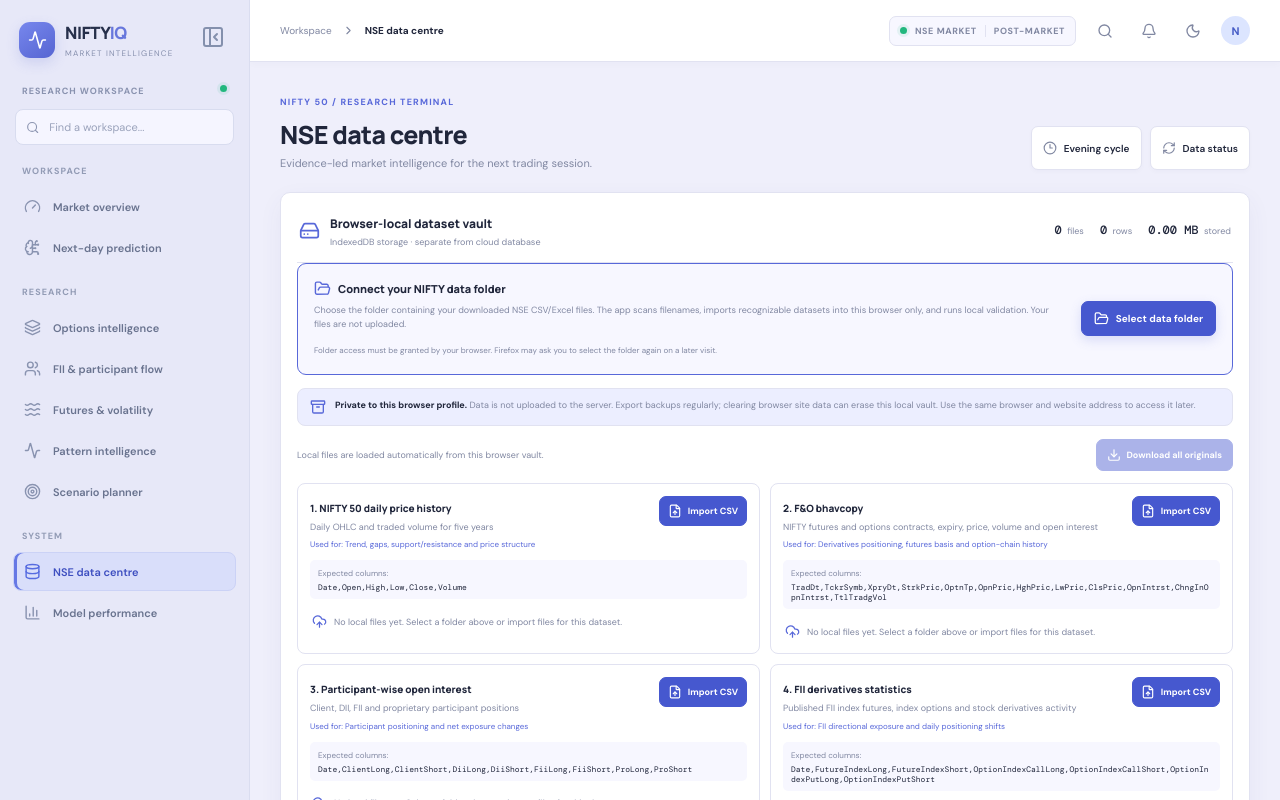
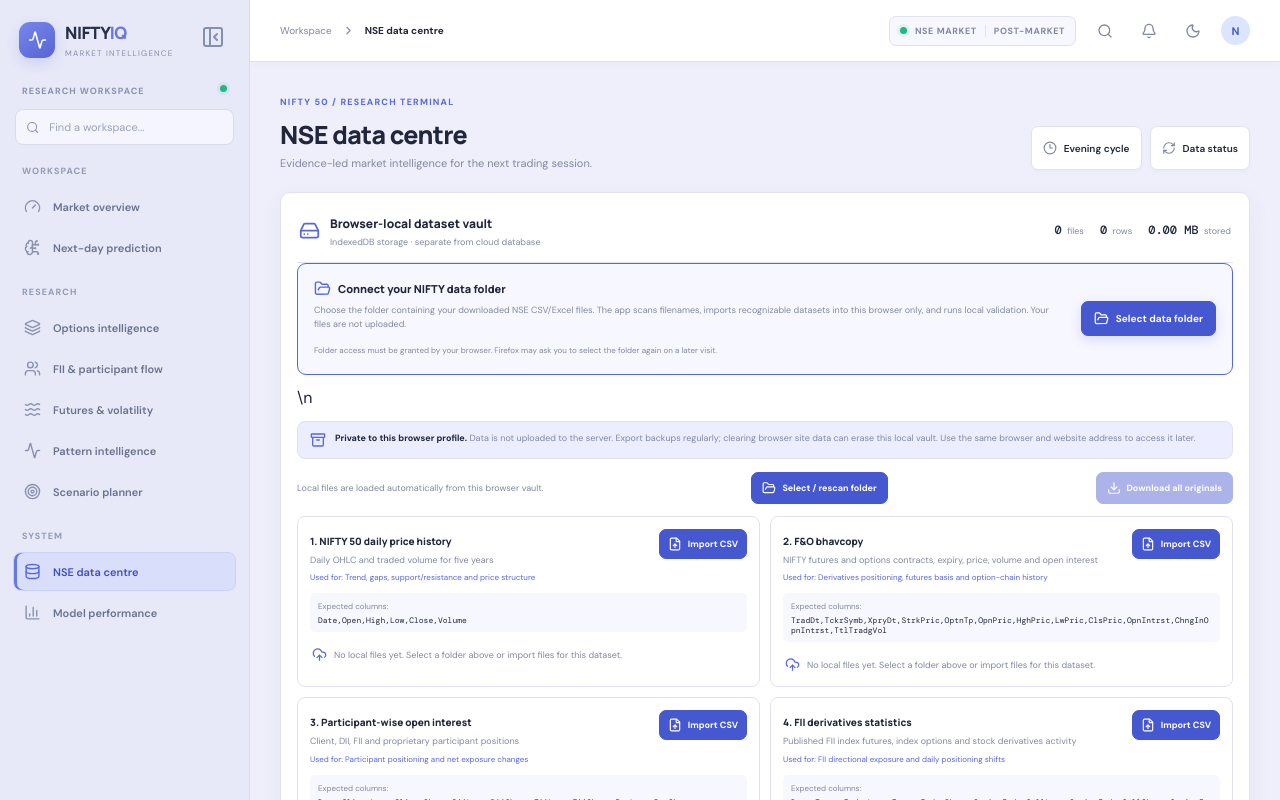
Before and after one commit to naveenm2020it-glitch/Nifty_Predictor, a React (Vite) app: page / in a window 1280 px wide. Shown: the top 800 px of the page. Built offline with nearby package versions, Linux system fonts and the light colour scheme.

Commit message:
Keep folder picker available for repeat scans after vault restore

```diff
--- a/src/components/DataVault.tsx
+++ b/src/components/DataVault.tsx
@@ -56,10 +56,10 @@ export default function DataVault(){const [files,setFiles]=useState<StoredFile[]
  useEffect(()=>{if(files.length>0&&busy===null&&!report){void analyze();}},[files.length,busy]);
  return <div className="vault">
   <div className="vault-summary"><div><HardDrive/><div><b>Browser-local dataset vault</b><small>IndexedDB storage · separate from cloud database</small></div></div><div className="vault-stats"><span><b>{totals.files}</b> files</span><span><b>{totals.rows.toLocaleString()}</b> rows</span><span><b>{(totals.bytes/1048576).toFixed(2)} MB</b> stored</span></div></div>
-  {showFolderPrompt&&<div className="vault-folder-prompt"><div><b><FolderOpen size={17}/> Connect your NIFTY data folder</b><p>Choose the folder containing your downloaded NSE CSV/Excel files. The app scans filenames, imports recognizable datasets into this browser only, and runs local validation. Your files are not uploaded.</p><small>Folder access must be granted by your browser. Firefox may ask you to select the folder again on a later visit.</small></div><button className="primary" onClick={()=>folderRef.current?.click()}><FolderOpen size={15}/> Select data folder</button><input ref={folderRef} type="file" hidden multiple {...({ webkitdirectory: "", directory: "" } as any)} accept=".csv,.xlsx,.xls" onChange={e=>importFolder(e.target.files)}/></div>}
+  {showFolderPrompt&&<div className="vault-folder-prompt"><div><b><FolderOpen size={17}/> Connect your NIFTY data folder</b><p>Choose the folder containing your downloaded NSE CSV/Excel files. The app scans filenames, imports recognizable datasets into this browser only, and runs local validation. Your files are not uploaded.</p><small>Folder access must be granted by your browser. Firefox may ask you to select the folder again on a later visit.</small></div><button className="primary" onClick={()=>folderRef.current?.click()}><FolderOpen size={15}/> Select data folder</button></div>}\n  <input ref={folderRef} type="file" hidden multiple {...({ webkitdirectory: "", directory: "" } as any)} accept=".csv,.xlsx,.xls" onChange={e=>{void importFolder(e.target.files);e.currentTarget.value="";}}/>
   {folderSummary&&<div className="vault-notice"><FolderOpen size={16}/><span>{folderSummary}</span><button onClick={()=>folderRef.current?.click()}>Rescan folder</button></div>}
   <div className="vault-notice"><Archive size={16}/><span><b>Private to this browser profile.</b> Data is not uploaded to the server. Export backups regularly; clearing browser site data can erase this local vault. Use the same browser and website address to access it later.</span></div>
-  <div className="vault-actions"><span>{message}</span><button disabled={!files.length} onClick={exportAll}><Download size={14}/> Download all originals</button></div>
+  <div className="vault-actions"><span>{message}</span><button onClick={()=>folderRef.current?.click()}><FolderOpen size={14}/> Select / rescan folder</button><button disabled={!files.length} onClick={exportAll}><Download size={14}/> Download all originals</button></div>
   {error&&<div className="vault-error">{error}</div>}
   <div className="vault-catalog">{CATALOG.map(item=>{const group=files.filter(f=>f.datasetKey===item.key);return <section className="vault-dataset" key={item.key}>
    <div className="vault-dataset-head"><div><b>{item.name}</b><p>{item.description}</p><small>Used for: {item.purpose}</small></div><button onClick={()=>refs.current[item.key]?.click()} disabled={busy===item.key}><FileUp size={14}/>{busy===item.key?"Importing…":"Import CSV"}</button><input ref={el=>{refs.current[item.key]=el;}} type="file" accept=".csv,text/csv" multiple hidden onChange={e=>void add(item.key,e.target.files)}/></div>
```
